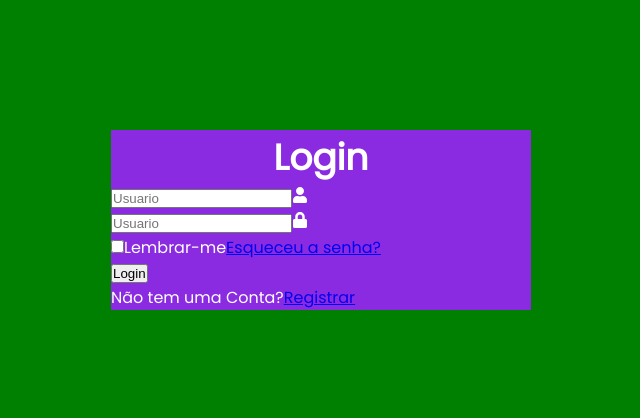
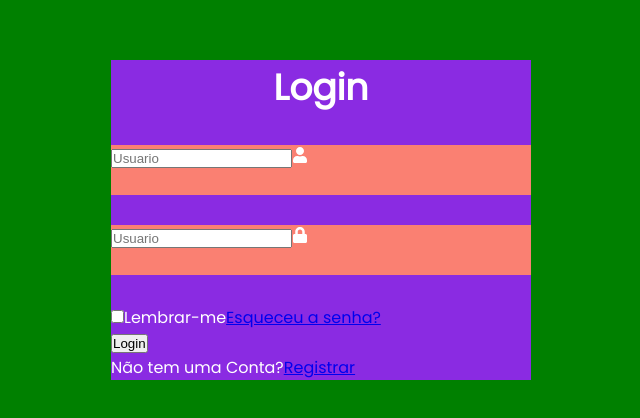
Before and after one commit to DionCstS/cadastro-login, a React (Create React App) app: page / in a window 1280 px wide. Shown: the part 180-598 px from the top of the page, without its empty margins (319-959 px from the left). Built offline with nearby package versions, Linux system fonts and the light colour scheme.

Commit message:
ajuste dos inputs

```diff
--- a/src/Components/LoginForm/LoginForm.css
+++ b/src/Components/LoginForm/LoginForm.css
@@ -9,3 +9,11 @@
     font-size: 36px;
     text-align: center;
 }
+
+.wrapper .input-box {
+    position: relative;
+    width: 100%;
+    height: 50px;
+    background: salmon;
+    margin: 30px 0;
+}
```
